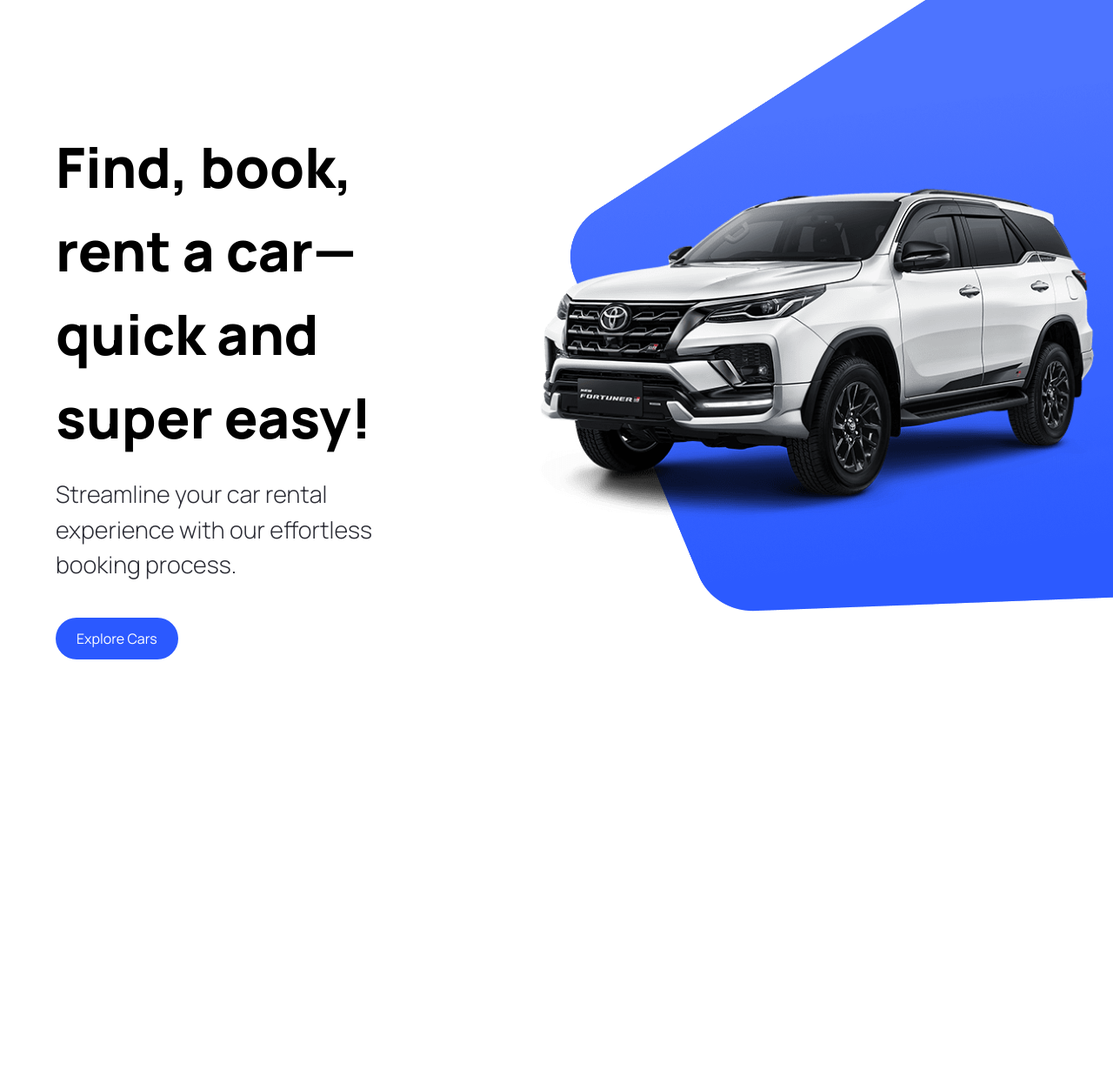
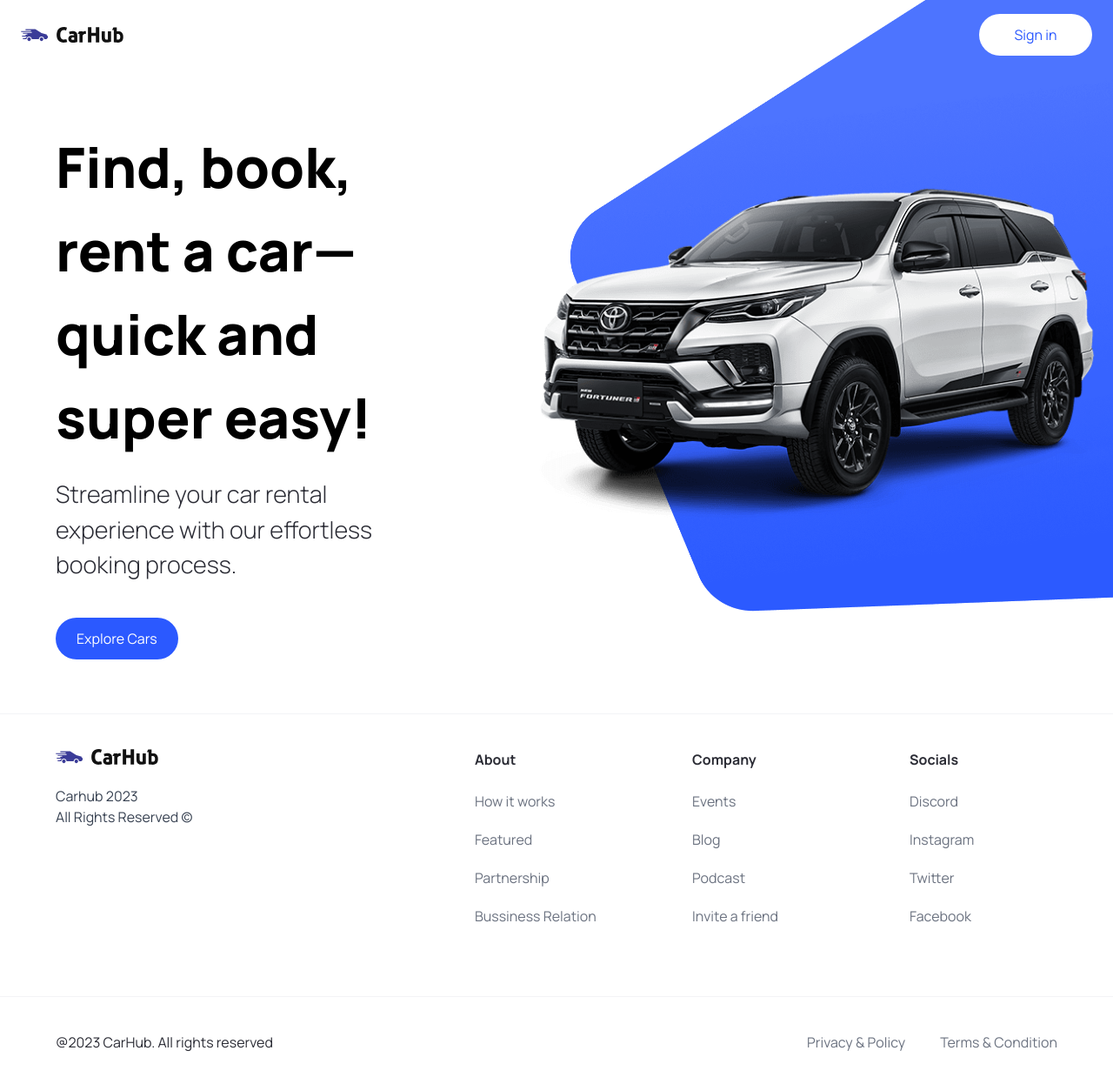
Before and after one commit to sidnair1358/Issue-Tracker, a Next.js app: page / in a window 1280 px wide. Shown: the top 1246 px of the page at 87% size. Before the commit the page ends 800 px from the top, so only its background shows below. Built offline with nearby package versions, Linux system fonts and the light colour scheme.

Commit message:
Create header and footer

```diff
--- a/app/layout.tsx
+++ b/app/layout.tsx
@@ -1,22 +1,25 @@
-import './globals.css'
-import type { Metadata } from 'next'
-import { Inter } from 'next/font/google'
-
-const inter = Inter({ subsets: ['latin'] })
+import Navbar from "@/components/Navbar";
+import "./globals.css";
+import type { Metadata } from "next";
+import Footer from "@/components/Footer";
 
 export const metadata: Metadata = {
-  title: 'Create Next App',
-  description: 'Generated by create next app',
-}
+  title: "Car Rental",
+  description: "Car Rental App",
+};
 
 export default function RootLayout({
   children,
 }: {
-  children: React.ReactNode
+  children: React.ReactNode;
 }) {
   return (
     <html lang="en">
-      <body className={inter.className}>{children}</body>
+      <body className="">
+        <Navbar />
+        {children}
+        <Footer />
+      </body>
     </html>
-  )
+  );
 }
--- a/components/CustomButton.tsx
+++ b/components/CustomButton.tsx
@@ -3,6 +3,7 @@
 
 interface Props {
   title: string;
+  btnType?: "button" | "submit";
   containerStyles?: string;
   handleClick?: MouseEventHandler<HTMLButtonElement>;
 }
@@ -11,7 +12,7 @@
   return (
     <button
       disabled={false}
-      type="button"
+      type={props.btnType || "button"}
       className={`custom-btn ${props.containerStyles}`}
       onClick={() => {}}
     >
--- /dev/null
+++ b/components/Footer.tsx
@@ -0,0 +1,58 @@
+import Image from "next/image";
+import Link from "next/link";
+
+import { footerLinks } from "../constants";
+
+const Footer = () => (
+  <footer className="flex flex-col text-black-100  mt-5 border-t border-gray-100">
+    <div className="flex max-md:flex-col flex-wrap justify-between gap-5 sm:px-16 px-6 py-10">
+      <div className="flex flex-col justify-start items-start gap-6">
+        <Image
+          src="/logo.svg"
+          alt="logo"
+          width={118}
+          height={18}
+          className="object-contain"
+        />
+        <p className="text-base text-gray-700">
+          Carhub 2023 <br />
+          All Rights Reserved &copy;
+        </p>
+      </div>
+
+      <div className="footer__links">
+        {footerLinks.map((item) => (
+          <div key={item.title} className="footer__link">
+            <h3 className="font-bold">{item.title}</h3>
+            <div className="flex flex-col gap-5">
+              {item.links.map((link) => (
+                <Link
+                  key={link.title}
+                  href={link.url}
+                  className="text-gray-500"
+                >
+                  {link.title}
+                </Link>
+              ))}
+            </div>
+          </div>
+        ))}
+      </div>
+    </div>
+
+    <div className="flex justify-between items-center flex-wrap mt-10 border-t border-gray-100 sm:px-16 px-6 py-10">
+      <p>@2023 CarHub. All rights reserved</p>
+
+      <div className="footer__copyrights-link">
+        <Link href="/" className="text-gray-500">
+          Privacy & Policy
+        </Link>
+        <Link href="/" className="text-gray-500">
+          Terms & Condition
+        </Link>
+      </div>
+    </div>
+  </footer>
+);
+
+export default Footer;
--- a/components/Hero.tsx
+++ b/components/Hero.tsx
@@ -28,7 +28,6 @@
         <div className="hero__image">
           <Image src="/hero.png" alt="hero" fill className="object-contain" />
         </div>
-
         <div className="hero__image-overlay" />
       </div>
     </div>
--- /dev/null
+++ b/components/Navbar.tsx
@@ -0,0 +1,28 @@
+import Link from "next/link";
+import Image from "next/image";
+import CustomButton from "./CustomButton";
+
+const Navbar = () => {
+  return (
+    <header className="w-full absolute z-10">
+      <nav className="max-w-[1440px] mx-auto flex justify-between items-center sm:px16 px-6 py-4">
+        <Link href="/" className="flex justify-center items-center">
+          <Image
+            src="/logo.svg"
+            alt="logo"
+            width={118}
+            height={18}
+            className="object-contain"
+          />
+        </Link>
+        <CustomButton
+          title="Sign in"
+          btnType="button"
+          containerStyles="text-primary-blue rounded-full bg-white min-w-[130px]"
+        />
+      </nav>
+    </header>
+  );
+};
+
+export default Navbar;
--- /dev/null
+++ b/constants/index.ts
@@ -0,0 +1,101 @@
+export const manufacturers = [
+  "Acura",
+  "Alfa Romeo",
+  "Aston Martin",
+  "Audi",
+  "Bentley",
+  "BMW",
+  "Buick",
+  "Cadillac",
+  "Chevrolet",
+  "Chrysler",
+  "Citroen",
+  "Dodge",
+  "Ferrari",
+  "Fiat",
+  "Ford",
+  "GMC",
+  "Honda",
+  "Hyundai",
+  "Infiniti",
+  "Jaguar",
+  "Jeep",
+  "Kia",
+  "Lamborghini",
+  "Land Rover",
+  "Lexus",
+  "Lincoln",
+  "Maserati",
+  "Mazda",
+  "McLaren",
+  "Mercedes-Benz",
+  "MINI",
+  "Mitsubishi",
+  "Nissan",
+  "Porsche",
+  "Ram",
+  "Rolls-Royce",
+  "Subaru",
+  "Tesla",
+  "Toyota",
+  "Volkswagen",
+  "Volvo",
+];
+
+export const yearsOfProduction = [
+  { title: "Year", value: "" },
+  { title: "2015", value: "2015" },
+  { title: "2016", value: "2016" },
+  { title: "2017", value: "2017" },
+  { title: "2018", value: "2018" },
+  { title: "2019", value: "2019" },
+  { title: "2020", value: "2020" },
+  { title: "2021", value: "2021" },
+  { title: "2022", value: "2022" },
+  { title: "2023", value: "2023" },
+];
+
+export const fuels = [
+  {
+    title: "Fuel",
+    value: "",
+  },
+  {
+    title: "Gas",
+    value: "Gas",
+  },
+  {
+    title: "Electricity",
+    value: "Electricity",
+  },
+];
+
+export const footerLinks = [
+  {
+    title: "About",
+    links: [
+      { title: "How it works", url: "/" },
+      { title: "Featured", url: "/" },
+      { title: "Partnership", url: "/" },
+      { title: "Bussiness Relation", url: "/" },
+    ],
+  },
+  {
+    title: "Company",
+    links: [
+      { title: "Events", url: "/" },
+      { title: "Blog", url: "/" },
+      { title: "Podcast", url: "/" },
+      { title: "Invite a friend", url: "/" },
+    ],
+  },
+  {
+    title: "Socials",
+    links: [
+      { title: "Discord", url: "/" },
+      { title: "Instagram", url: "/" },
+      { title: "Twitter", url: "/" },
+      { title: "Facebook", url: "/" },
+    ],
+  },
+];
```
